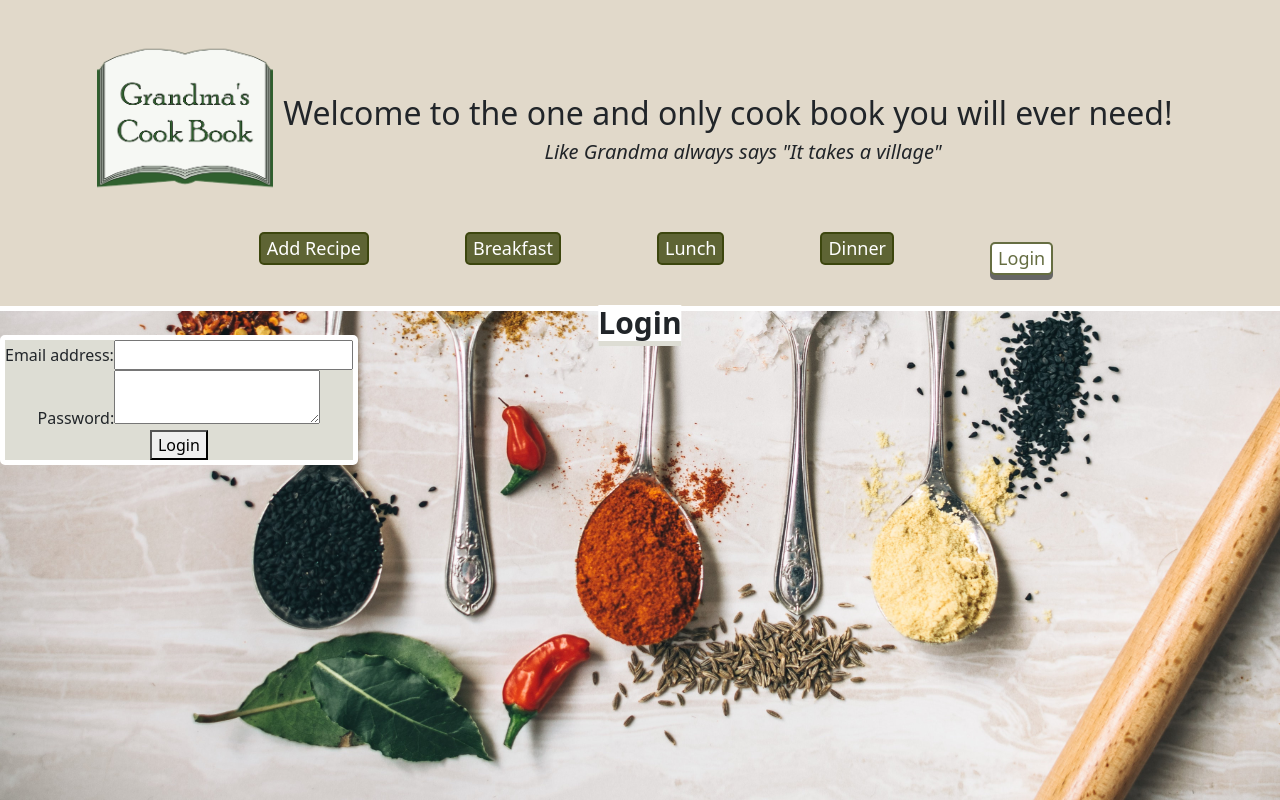
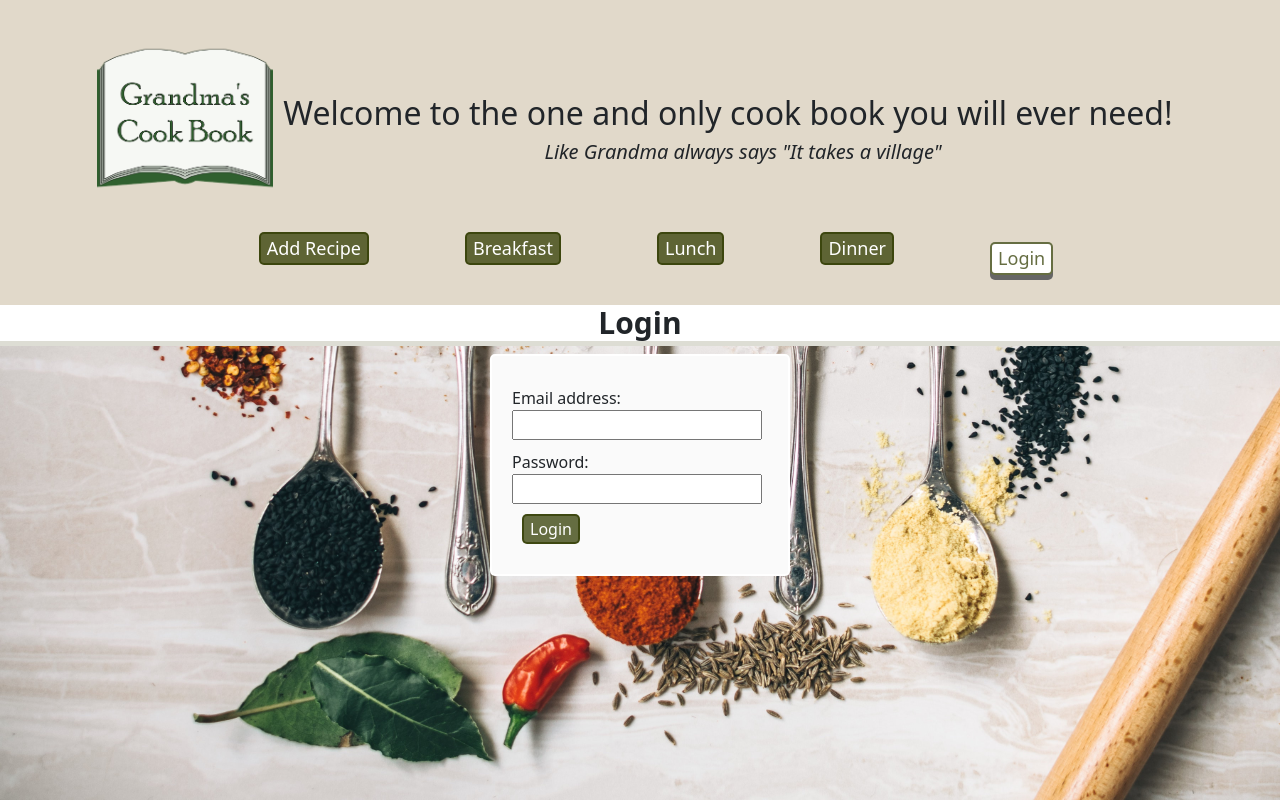
Before and after one commit to wmskillas/Grandmas-Cook-Book, a React (Create React App) app in the folder client/: page / in a window 1280 px wide. Both pictures are taken after a click on the button "Login". Shown: the top 800 px of the page. Built offline with nearby package versions, Linux system fonts and the light colour scheme; a web font is replaced by a local one.

Commit message:
login form

```diff
--- a/client/src/components/LoginForm.js
+++ b/client/src/components/LoginForm.js
@@ -54,7 +54,7 @@ function Contact() {
         </div>
         <div>
           <label htmlFor="message">Password:</label>
-          <textarea
+          <input
             name="password"
            type='password'
             defaultValue={password}
--- a/client/src/index.css
+++ b/client/src/index.css
@@ -50,10 +50,6 @@ h1 {
   background-color: white;
   margin-top: -30px;
   border-bottom: solid 5px rgb(221, 221, 212);
-  position: absolute;
-left: 50%;
-
-transform: translate(-50%);
 }
 .recipe {
   display: flex;
@@ -61,10 +57,16 @@ transform: translate(-50%);
   justify-content: center;
   align-items: center;
 }
+#contact-form label{
+  text-align: left;
+  padding-right: 10px;
+  margin-top: 10px;
+}
 #addrecipe label {
   text-align: left;
   padding-right: 10px;
 }
+
 #addrecipe textarea {
   width: 100%;
   margin-bottom: 20px;
@@ -72,6 +74,13 @@ transform: translate(-50%);
 #addrecipe input {
   width: 100%;
   margin-bottom: 20px;
+}
+#contact-form button{
+  background-color: rgba(49, 60, 0, 0.741);
+  color: white;
+  border: solid 2px rgba(49, 60, 0, 0.741);
+  border-radius: 5px;
+  margin: 10px;
 }
 #addrecipe button {
   background-color: rgba(49, 60, 0, 0.741);
@@ -99,14 +108,20 @@ transform: translate(-50%);
   box-shadow: 0 5px #666;
   transform: translateY(10px);
 }
+#contact-form input {
+display:flex;
+width: 250px;
+}
 #contact-form{
-  background-color:rgb(221, 221, 212);
-  border: solid white 5px;
+  padding: 20px;
+  background-color:#fafafa;
+  border: solid white 2px;
   border-radius: 5px;
-  position:absolute;
+  width: 300px;
   justify-content: center;
   align-items: center;
-  text-align:center;
+  margin:auto;
+  text-align:left;
 }
 .mealchoicebuttons {
   display: flex;
```
